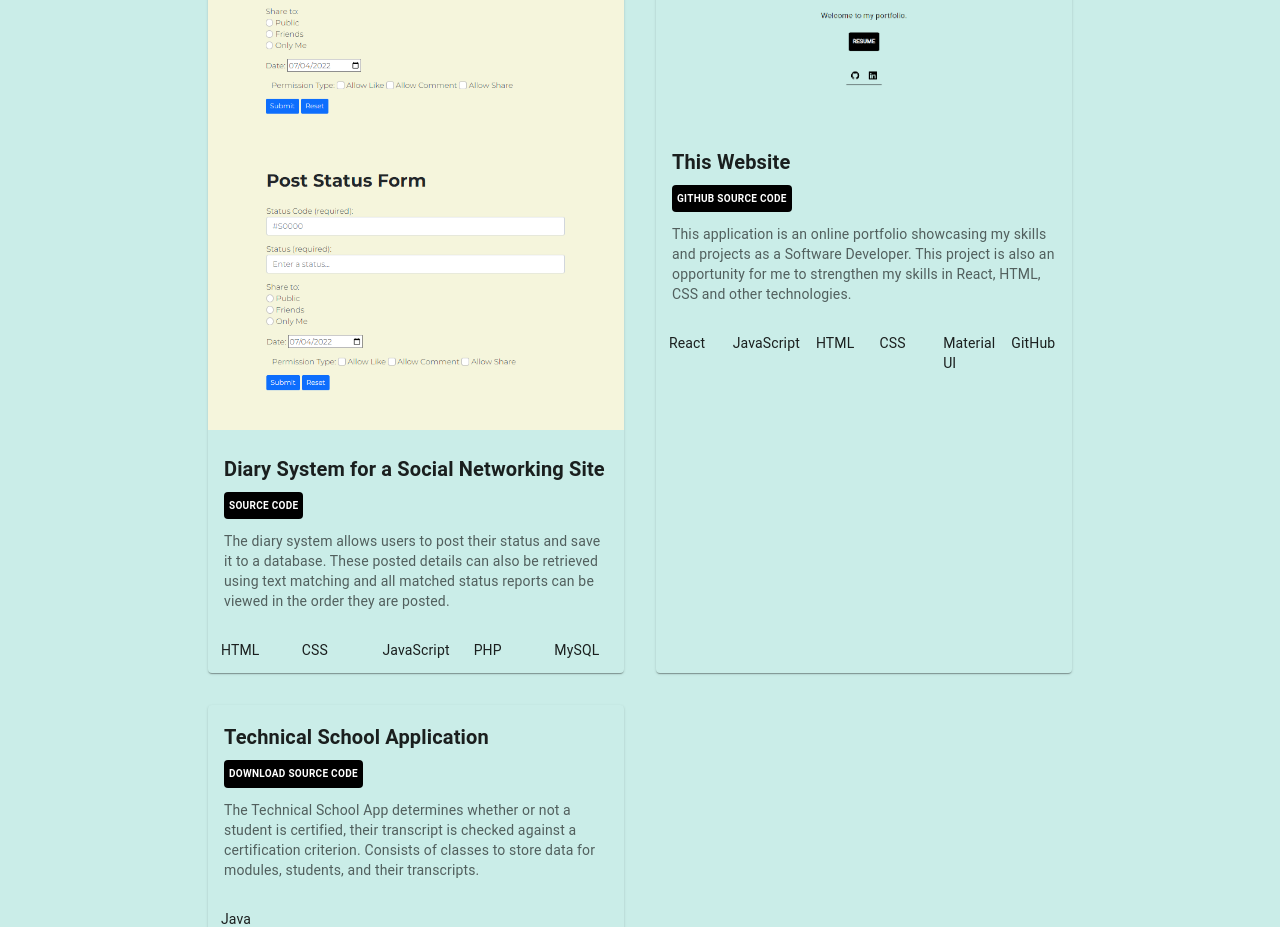
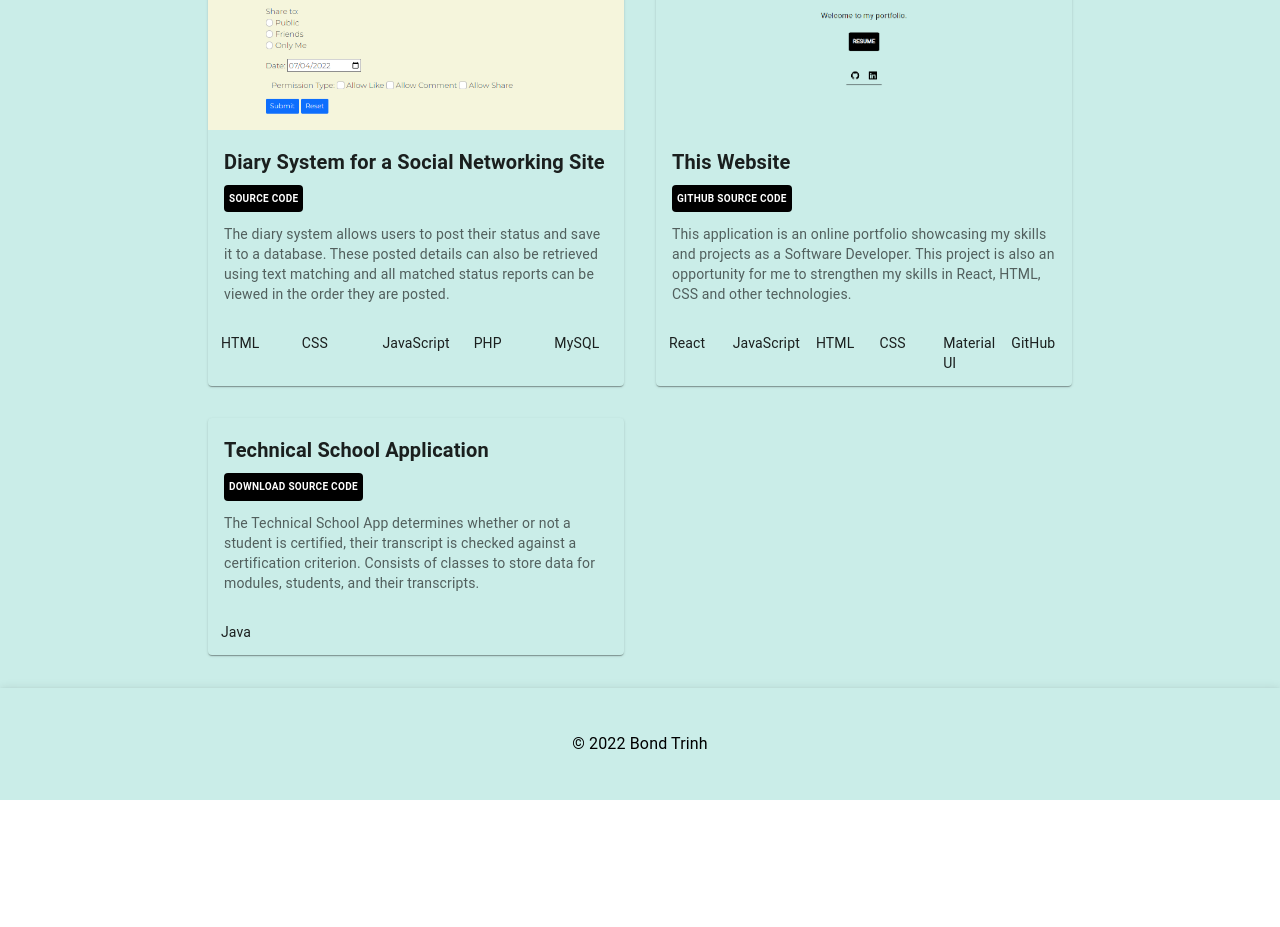
Before and after one commit to trinhbond/personal-portfolio, a React (Create React App) app: page /Projects in a window 1280 px wide. Shown: the part 786-1713 px from the top of the page. After the commit the page ends 1586 px from the top, so only its background shows below. Built offline with nearby package versions, Linux system fonts and the light colour scheme.

Commit message:
Editing style properties for  pages.

```diff
--- a/src/pages/Projects.js
+++ b/src/pages/Projects.js
@@ -140,7 +140,6 @@ export default function Projects() {
                                     image="/Projects/Diary.png"
                                     alt="Diary System for a Social Networking Site Image"
                                 />
-                                <img src={"/Projects/Diary.png"} height={300} alt="test"/>
                             <CardActionArea>
                                 <CardContent>
                                     <Typography gutterBottom variant="h6" component="div" sx={{ fontWeight: "bold" }}  className="CardTitle">
```
